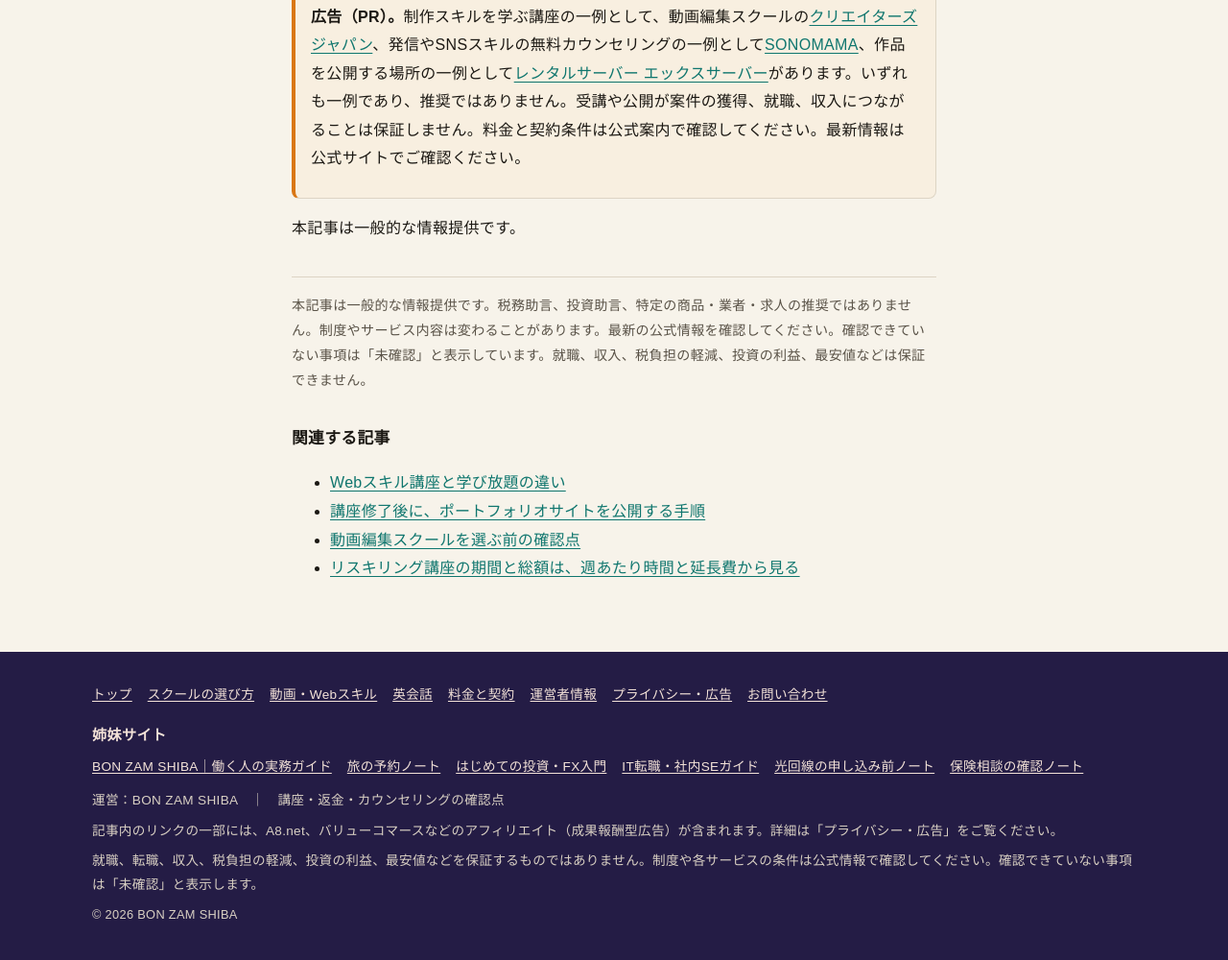
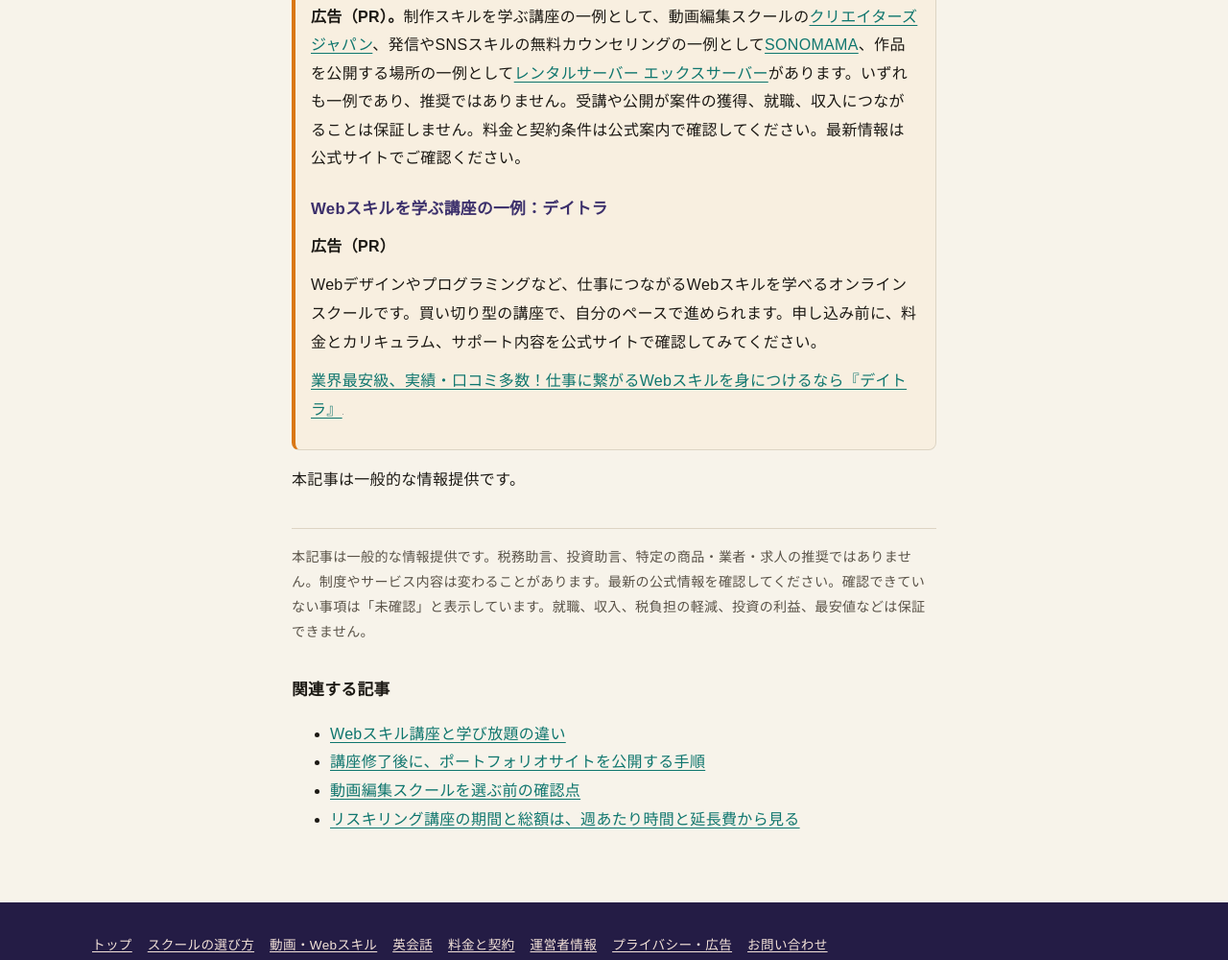
Before and after one commit to ats-business-hub/online-school-guide, a plain HTML site: page articles/haru-fukugyo-web/index.html in a window 1280 px wide. Shown: the part 3648-4648 px from the top of the page at 96% size. Drawn offline with Linux system fonts and the light colour scheme.

Commit message:
Add disclosed Daytra option to Web skills article

```diff
--- a/articles/haru-fukugyo-web/index.html
+++ b/articles/haru-fukugyo-web/index.html
@@ -123,6 +123,10 @@
 <li>案件の獲得、収入、就職は保証しない</li>
 </ul>
 <p><strong>広告（PR）。</strong>制作スキルを学ぶ講座の一例として、動画編集スクールの<a href="https://px.a8.net/svt/ejp?a8mat=4BGO4N+7O9CEY+4LJQ+614CY" target="_blank" rel="sponsored nofollow noopener noreferrer">クリエイターズジャパン</a>、発信やSNSスキルの無料カウンセリングの一例として<a href="https://px.a8.net/svt/ejp?a8mat=4BGQGX+BFEQQI+5Y7O+5YJRM" target="_blank" rel="sponsored nofollow noopener noreferrer">SONOMAMA</a>、作品を公開する場所の一例として<a href="https://px.a8.net/svt/ejp?a8mat=4BGO4N+2LH9P6+CO4+61JSI" target="_blank" rel="sponsored nofollow noopener noreferrer">レンタルサーバー エックスサーバー</a>があります。いずれも一例であり、推奨ではありません。受講や公開が案件の獲得、就職、収入につながることは保証しません。料金と契約条件は公式案内で確認してください。最新情報は公式サイトでご確認ください。</p>
+<h3>Webスキルを学ぶ講座の一例：デイトラ</h3>
+<p><strong>広告（PR）</strong></p>
+<p>Webデザインやプログラミングなど、仕事につながるWebスキルを学べるオンラインスクールです。買い切り型の講座で、自分のペースで進められます。申し込み前に、料金とカリキュラム、サポート内容を公式サイトで確認してみてください。</p>
+<p><a href="https://px.a8.net/svt/ejp?a8mat=4BGNCJ+50ZZMI+5IZ2+5YJRM" rel="nofollow">業界最安級、実績・口コミ多数！仕事に繋がるWebスキルを身につけるなら『デイトラ』</a><img border="0" width="1" height="1" src="https://www14.a8.net/0.gif?a8mat=4BGNCJ+50ZZMI+5IZ2+5YJRM" alt=""></p>
 </section>
 <p>本記事は一般的な情報提供です。</p>
 
```
